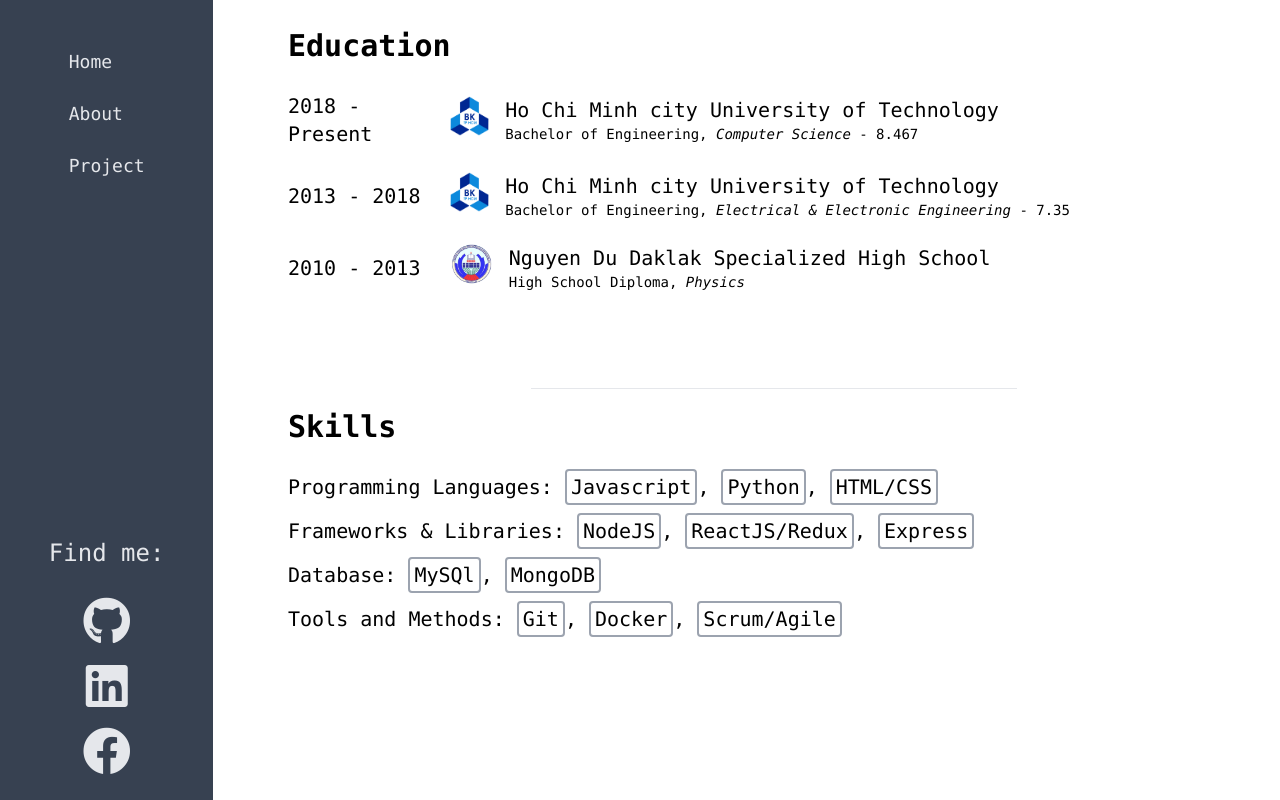
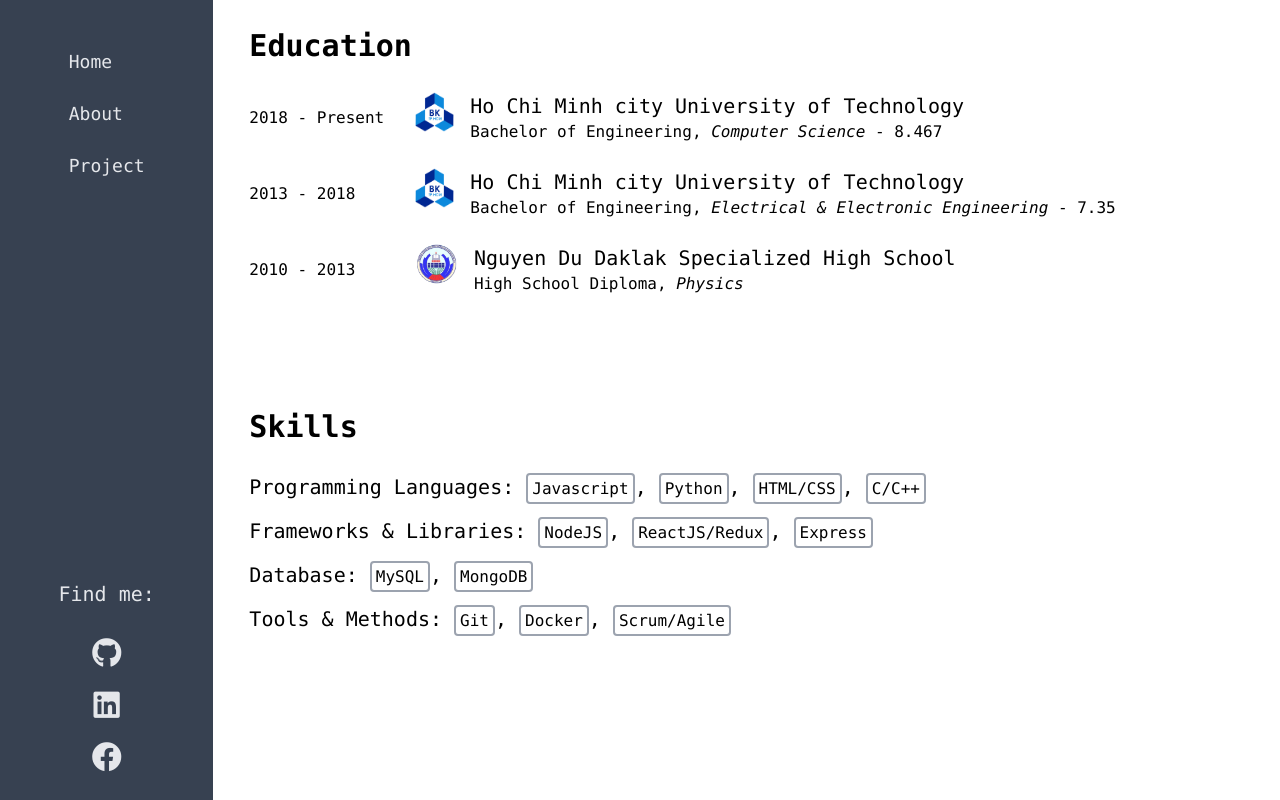
Before and after one commit to nhanluongoe/portfolio, a React (Create React App) app: page /about in a window 1280 px wide. Built offline with nearby package versions, Linux system fonts and the light colour scheme.

Commit message:
fixed for reponsive

```diff
--- a/src/components/About.js
+++ b/src/components/About.js
@@ -8,9 +8,9 @@ const Education = () => {
       return (
         <div className='flex py-2 pt-4 items-center'>
           <div className='w-1/6'>
-            <h1>{time}</h1>
+            <h2 className='text-xs md:text-base'>{time}</h2>
           </div>
-          <div className='w-5/6'>
+          <div className='pl-4 md:pl-0 w-5/6'>
             <div className='flex w-full'>
               <img
                 className='h-10 hidden lg:block pr-4'
@@ -18,8 +18,8 @@ const Education = () => {
                 alt='logo'
               />
               <div>
-                <h1>{name}</h1>
-                <h2 className='text-sm'>
+                <h1 classname='text-xs'>{name}</h1>
+                <h2 className='text-xs md:text-base'>
                   {degree}, <span className='italic'>{major}</span> - {gpa}
                 </h2>
               </div>
@@ -31,9 +31,9 @@ const Education = () => {
       return (
         <div className='flex py-2 pt-4 items-center'>
           <div className='w-1/6'>
-            <h1>{time}</h1>
+            <h2 className='text-xs md:text-base'>{time}</h2>
           </div>
-          <div className='w-5/6'>
+          <div className='pl-4 md:pl-0 w-5/6'>
             <div className='flex w-full'>
               <img
                 className='h-10 hidden lg:block pr-4'
@@ -41,8 +41,8 @@ const Education = () => {
                 alt='logo'
               />
               <div>
-                <h1>{name}</h1>
-                <h2 className='text-sm'>
+                <h1 classname='text-xs'>{name}</h1>
+                <h2 className='text-xs md:text-base'>
                   {degree}, <span className='italic'>{major}</span>
                 </h2>
               </div>
@@ -54,7 +54,7 @@ const Education = () => {
 
   return (
     <div className='w-full'>
-      <p className='py-3 text-md md:text-3xl font-bold'>Education</p>
+      <p className='py-3 text-lg md:text-3xl font-bold'>Education</p>
       <School
         name='Ho Chi Minh city University of Technology'
         logo={hcmutLogo}
@@ -85,26 +85,29 @@ const Education = () => {
 const Skills = () => {
   const Skill = ({ language }) => {
     return (
-      <span className='p-1 rounded border-2 border-gray-400'>{language}</span>
+      <span className='p-0.5 md:p-1 text-xs md:text-base rounded border-2 border-gray-400'>
+        {language}
+      </span>
     );
   };
 
   return (
-    <div>
-      <p className='py-5 text-md md:text-3xl font-bold'>Skills</p>
-      <p className='py-2'>
+    <div className='w-full'>
+      <p className='py-5 text-lg md:text-3xl font-bold'>Skills</p>
+      <p className='py-1 text-small md:text-md md:py-2'>
         Programming Languages: <Skill language='Javascript' />,{' '}
-        <Skill language='Python' />, <Skill language='HTML/CSS' />
+        <Skill language='Python' />, <Skill language='HTML/CSS' />,{' '}
+        <Skill language='C/C++' />
       </p>
-      <p className='py-2'>
+      <p className='py-1 text-small md:text-md md:py-2'>
         Frameworks & Libraries: <Skill language='NodeJS' />,{' '}
         <Skill language='ReactJS/Redux' />, <Skill language='Express' />
       </p>
-      <p className='py-2'>
-        Database: <Skill language='MySQl' />, <Skill language='MongoDB' />
+      <p className='py-1 text-small md:text-md md:py-2'>
+        Database: <Skill language='MySQL' />, <Skill language='MongoDB' />
       </p>
-      <p className='py-2'>
-        Tools and Methods: <Skill language='Git' />, <Skill language='Docker' />
+      <p className='py-1 text-small md:text-md md:py-2'>
+        Tools & Methods: <Skill language='Git' />, <Skill language='Docker' />
         , <Skill language='Scrum/Agile' />
       </p>
     </div>
@@ -113,12 +116,14 @@ const Skills = () => {
 
 const About = () => {
   return (
-    <div className='container flex flex-col justify-center h-full px-5 text-sm md:text-xl pl-24 sm:pl-32 md:pl-72'>
-      <div className='h-1/2 flex justify-start'>
+    <div className='flex flex-col justify-center items-center h-full w-full px-5 text-sm md:text-xl'>
+      <div className='h-full w-full flex'>
         <Education />
       </div>
-      <hr className='w-1/2 mx-auto' />
-      <div className='h-1/2 flex justify-start'>
+      <div>
+        <hr className='w-1/2 mx-auto' />
+      </div>
+      <div className='h-full w-full flex'>
         <Skills />
       </div>
     </div>
--- a/src/components/App.js
+++ b/src/components/App.js
@@ -11,11 +11,11 @@ const App = () => {
   return (
     <div className='font-mono'>
       <Router history={history}>
-        <div className='relative flex justify-between'>
-          <div className='p-4 h-screen w-1/6 bg-gray-700 fixed'>
+        <div className='flex h-screen justify-between'>
+          <div className='p-4 w-1/6 bg-gray-700'>
             <Header />
           </div>
-          <div className='py-4 pb-10 h-screen w-screen'>
+          <div className='py-4 pb-10 w-5/6 px-4'>
             <Route path='/portfolio' exact component={Home} />
             <Route path='/about' exact component={About} />
             <Route path='/projects' exact component={Projects} />
--- a/src/components/Header.js
+++ b/src/components/Header.js
@@ -3,7 +3,7 @@ import { Link } from 'react-router-dom';
 
 const Header = () => {
   return (
-    <nav className='flex flex-col h-full justify-between items-center text-sm md:text-lg'>
+    <div className='flex flex-col h-full justify-between items-center text-sm md:text-lg'>
       <div>
         <ul className='py-5'>
           <li className='p-3 text-gray-200 hover:text-white transform hover:scale-110 transition duration-500 ease-in-out'>
@@ -33,8 +33,8 @@ const Header = () => {
         </ul>
       </div>
       <div className='text-gray-200 '>
-        <h1 className='pb-5 text-sm hidden md:block md:text-2xl'>Find me:</h1>
-        <p className='text-xl md:text-5xl text-center py-2 hover:text-white transfrom hover:scale-110 transition duration-300 ease-in-out'>
+        <h1 className='pb-5 text-sm hidden md:block md:text-xl'>Find me:</h1>
+        <p className='text-xl md:text-3xl text-center py-2 hover:text-white transfrom hover:scale-110 transition duration-300 ease-in-out'>
           <a
             href='https://github.com/nhanluongoe'
             target='_blank'
@@ -43,7 +43,7 @@ const Header = () => {
             <i class='fab fa-github'></i>
           </a>
         </p>
-        <p className='text-xl md:text-5xl text-center py-2 hover:text-white transfrom hover:scale-110 transition duration-300 ease-in-out'>
+        <p className='text-xl md:text-3xl text-center py-2 hover:text-white transfrom hover:scale-110 transition duration-300 ease-in-out'>
           <a
             href='https://www.linkedin.com/in/nhanlt18/'
             target='_blank'
@@ -52,7 +52,7 @@ const Header = () => {
             <i class='fab fa-linkedin'></i>
           </a>
         </p>
-        <p className='text-xl md:text-5xl text-center py-2 hover:text-white transfrom hover:scale-110 transition duration-300 ease-in-out'>
+        <p className='text-xl md:text-3xl text-center py-2 hover:text-white transfrom hover:scale-110 transition duration-300 ease-in-out'>
           <a
             href='https://www.facebook.com/anothername18/'
             target='_blank'
@@ -62,7 +62,7 @@ const Header = () => {
           </a>
         </p>
       </div>
-    </nav>
+    </div>
   );
 };
 
--- a/src/components/Home.js
+++ b/src/components/Home.js
@@ -3,7 +3,7 @@ import avatar from '../assets/images/avatar.png';
 
 const Welcome = () => {
   return (
-    <div className='container hidden md:flex py-5 mb-10 justify-center'>
+    <div className='container hidden md:flex mb-4 lg:mb-10 py-5 justify-center'>
       <h1 className='md:text-7xl'>Welcome!</h1>
     </div>
   );
@@ -11,27 +11,31 @@ const Welcome = () => {
 
 const Avatar = () => {
   return (
-    <div className='px-3 md:w-1/3'>
-      <img src={avatar} alt='avatar' />
+    <div className='px-3 md:w-1/4 flex justify-center md:content'>
+      <img
+        className='h-1/2 w-1/2 md:h-full md:w-full '
+        src={avatar}
+        alt='avatar'
+      />
     </div>
   );
 };
 
 const Bio = () => {
   return (
-    <div className='px-3 md:w-1/2 text-lg md:text-xl'>
+    <div className='px-3 md:w-1/2 text-lg lg:text-xl'>
       <h1 className='text-2xl md:text-4xl text-center md:text-left py-2'>
         Luong Thanh Nhan
       </h1>
       <h2 className='text-base md:text-3xl text-center md:text-left pb-5 text-gray-500'>
         Third year student - HCMUT
       </h2>
-      <p className='py-2 text-sm sm:text-base text-justify'>
+      <p className='py-2 text-base sm:text-base text-justify'>
         I am currently pursuing a degree in Computer Science at Ho Chi Minh City
         University of Technology where I previously got a Bachelor of
         Engineering in the major of Electrical and Electronic Engineering
       </p>
-      <p className='py-2 text-sm sm:text-base text-justify'>
+      <p className='py-2 text-base sm:text-base text-justify'>
         I am both interested in frontend and backend development, so I am
         learning to be a fullstack developer in the near future.
       </p>
@@ -41,9 +45,11 @@ const Bio = () => {
 
 const Quote = ({ content, author }) => {
   return (
-    <div className='container mx-auto py-5 w-full md:w-3/4 px-4 text-gray-500'>
-      <p className='text-xs md:text-xl italic text-justify'>{content}</p>
-      <p className='text-xs md:text-3xl'>
+    <div className='hidden lg:block mx-auto md:w-3/4 px-4 text-gray-500'>
+      <p className='text-xs md:text-base lg:text-md italic text-justify'>
+        {content}
+      </p>
+      <p className='text-xs md:text-2xl'>
         {' '}
         <span>
           <i class='fas fa-feather-alt'></i>
@@ -64,13 +70,20 @@ const Home = () => {
   };
 
   return (
-    <div className='flex flex-col h-full ml-10 pl-10 md:ml-28 md:pl-28'>
+    <div className='flex flex-col md:w-5/6'>
       <Welcome />
-      <div className='container md:flex justify-around items-center'>
+      <div className='md:flex justify-around items-center'>
         <Avatar />
         <Bio />
+        <p className='md:hidden px-3 py-3 text-xs text-justify italic text-gray-500'>
+          {quote.content},{' '}
+          <span>
+            <i class='fas fa-feather-alt'></i>
+          </span>
+          _Seneca_
+        </p>
       </div>
-      <hr className='w-3/4 mx-auto my-4 md:my-8' />
+      <hr className='hidden lg:block w-3/4 mx-auto my-4 md:my-8' />
       <Quote content={quote.content} author={quote.author} />
     </div>
   );
```
